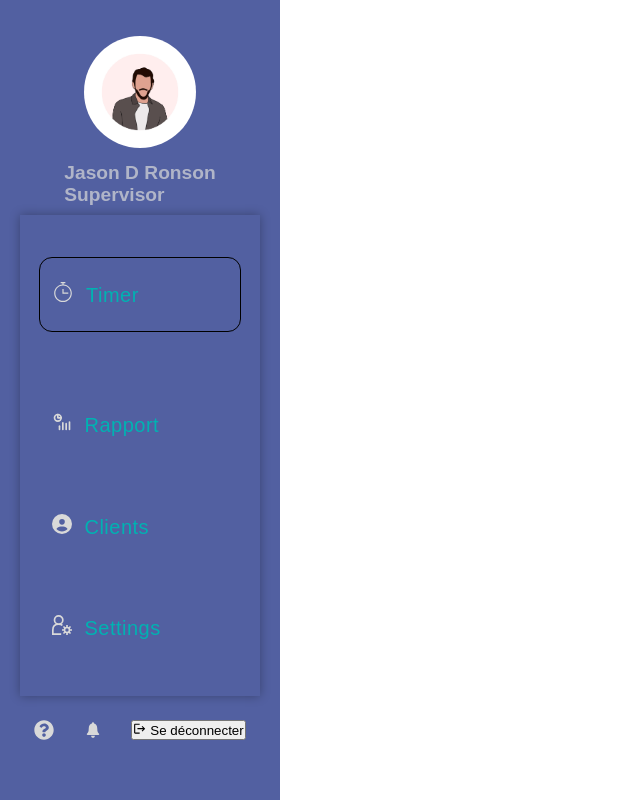
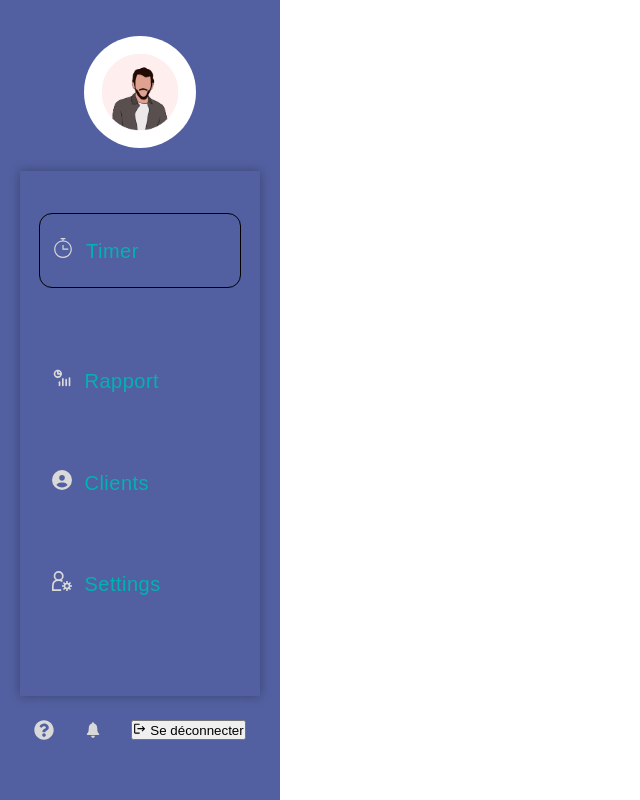
Before and after one commit to sadjoaldi/TimStampProject, a React (Vite) app in the folder frontend/: page /dashboard in a window 1280 px wide. Shown: the whole page, without its empty margins (0-640 px from the left). Built offline with nearby package versions, Linux system fonts and the light colour scheme.

Commit message:
affichage du nom de l'utilisateur dans la sidebar fait

```diff
--- a/frontend/src/App.jsx
+++ b/frontend/src/App.jsx
@@ -1,11 +1,14 @@
 import { Outlet } from "react-router-dom";
+import { AuthProvider } from "./context/AuthContext";
 import "./App.css";
 
 function App() {
   return (
-    <div className="App">
-      <Outlet />
-    </div>
+    <AuthProvider>
+      <div className="App">
+        <Outlet />
+      </div>
+    </AuthProvider>
   );
 }
 
--- a/frontend/src/components/Sidebar.jsx
+++ b/frontend/src/components/Sidebar.jsx
@@ -1,4 +1,4 @@
-import React from "react";
+import React, { useContext } from "react";
 import { Link, NavLink } from "react-router-dom";
 import { TfiTimer } from "react-icons/tfi";
 import { TbChartInfographic } from "react-icons/tb";
@@ -6,6 +6,7 @@ import { FaCircleUser } from "react-icons/fa6";
 import { FaQuestionCircle } from "react-icons/fa";
 import { IoIosNotifications } from "react-icons/io";
 import { GrUserSettings } from "react-icons/gr";
+import { AuthContext } from "../context/AuthContext";
 import iconsProf from "../assets";
 import "../styles/sidebar.scss";
 import Logout from "../pages/Logout";
@@ -39,6 +40,8 @@ const navLinks = [
 ];
 
 function Sidebar() {
+  const { user } = useContext(AuthContext); // Use your AuthContext
+
   return (
     <aside className="sidebar">
       <div className="profile">
@@ -47,15 +50,17 @@ function Sidebar() {
             <img src={iconsProf.profAvatar} alt="Avatar" width="100px" />
           </NavLink>
           <div className="describ">
-            <span className="flname">Jason D Ronson</span>
+            <span className="flname">{user?.email}</span>
             <span className="work">
               {" "}
-              <strong>Supervisor</strong>{" "}
+              <strong>
+                {user?.id} {user?.firstName} {user?.lastName}
+              </strong>{" "}
             </span>
+            <span className="name"> {/* <strong></strong>{" "} */}</span>
           </div>
         </div>
       </div>
-
       <nav>
         <ul className="navlist">
           {navLinks.map((navLink) => (
@@ -76,5 +81,4 @@ function Sidebar() {
     </aside>
   );
 }
-
 export default Sidebar;
--- /dev/null
+++ b/frontend/src/context/AuthContext.jsx
@@ -0,0 +1,39 @@
+/* eslint-disable react/prop-types */
+import { createContext, useEffect, useMemo, useState } from "react";
+import axios from "axios"; // Assurez-vous d'installer axios avec `npm install axios` si vous ne l'avez pas déjà fait
+import Cookies from "js-cookie";
+
+const AuthContext = createContext();
+
+function AuthProvider({ children }) {
+  const [user, setUser] = useState(null);
+
+  useEffect(() => {
+    const userId = Cookies.get("userId");
+    if (userId) {
+      axios
+        .get(`/api/users/${userId}`)
+        .then((response) => {
+          setUser(response.data);
+        })
+        .catch((error) => {
+          console.error(
+            "Erreur lors de la récupération des informations de l'utilisateur :",
+            error
+          );
+        });
+    }
+  }, []);
+
+  const updateUser = (newUser) => {
+    setUser(newUser);
+    console.info(newUser);
+  };
+
+  const authValue = useMemo(() => ({ user, updateUser }), [user]);
+
+  return (
+    <AuthContext.Provider value={authValue}>{children}</AuthContext.Provider>
+  );
+}
+export { AuthContext, AuthProvider };
--- a/frontend/src/pages/Connexion.jsx
+++ b/frontend/src/pages/Connexion.jsx
@@ -1,11 +1,14 @@
-import React, { useRef } from "react";
+import React, { useRef, useContext } from "react";
 import { Link, useNavigate } from "react-router-dom";
+import Cookies from "js-cookie";
+import { AuthContext } from "../context/AuthContext"; // Import your AuthContext
 import "../styles/connexion.scss";
 
 function Connexion() {
   const emailRef = useRef();
   const passwordRef = useRef();
   const navigate = useNavigate();
+  const { updateUser } = useContext(AuthContext); // Use your AuthContext
 
   const handleLogin = async (e) => {
     e.preventDefault();
@@ -25,7 +28,10 @@ function Connexion() {
       );
       if (response.status === 200) {
         const data = await response.json();
-        localStorage.setItem("authToken", data.token);
+        Cookies.set("authToken", data.token);
+        Cookies.set("userEmail", data.user.email);
+        updateUser(data.user); // Update the user ID in your context
+        console.info(data);
         navigate("/dashboard"); // or navigate to another page
       } else {
         console.info(response);
--- a/frontend/src/pages/Settings.jsx
+++ b/frontend/src/pages/Settings.jsx
@@ -3,9 +3,6 @@ import { jwtDecode } from "jwt-decode";
 import { SiGooglecalendar } from "react-icons/si";
 import { PiMicrosoftOutlookLogo } from "react-icons/pi";
 import Cookies from "js-cookie";
-
-// import getCookies from "js-cookie";
-// Import the getCookie function from the cookies module with the correct file extension
 import profileAvatar from "../assets/profileAvatar.jpg";
 import "../styles/settings.scss";
 
@@ -25,6 +22,7 @@ function Settings() {
     setUserName(decodedToken.name);
     setUserEmail(decodedToken.email);
   }, []);
+
   return (
     <>
       <div className="profilInfo">
```
Also changed, not shown: 1 other file (tests, documents, lock files or other folders).
